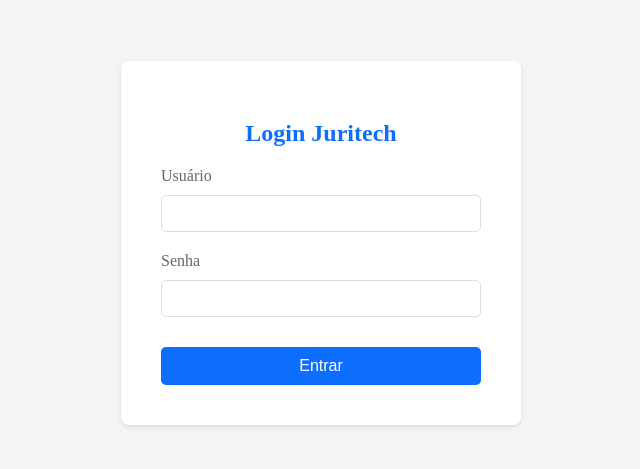
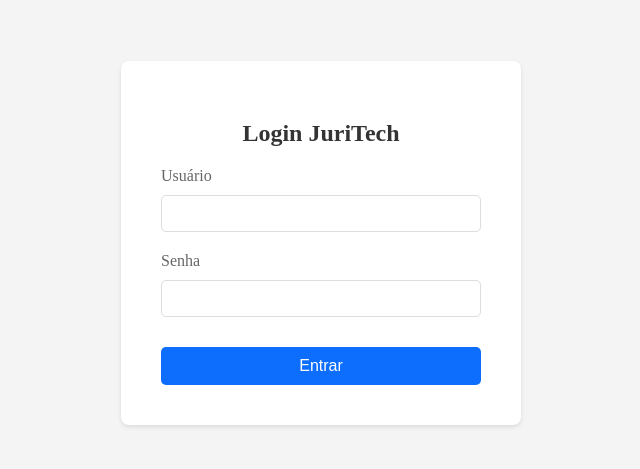
Before and after one commit to herbertfilhik/juritech-data-pilot, a React (Create React App) app: page /login in a window 1280 px wide. Shown: the part 165-634 px from the top of the page, without its empty margins (319-959 px from the left). Built offline with nearby package versions, Linux system fonts and the light colour scheme.

Commit message:
ajuste tela

```diff
--- a/src/components/Login/Login.css
+++ b/src/components/Login/Login.css
@@ -53,6 +53,6 @@
 }
 
 .login-container h2 {
-  color: #0D6EFD;
+  color: #333;
   margin-bottom: 20px;
 }
--- a/src/components/Login/Login.js
+++ b/src/components/Login/Login.js
@@ -33,7 +33,7 @@
   return (
     <div className="login-container">
       <form onSubmit={handleSubmit} className="login-form">
-        <h2>Login Juritech</h2>
+        <h2>Login JuriTech</h2>
         <div className="form-group">
           <label htmlFor="username">Usuário</label>
           <input
```
